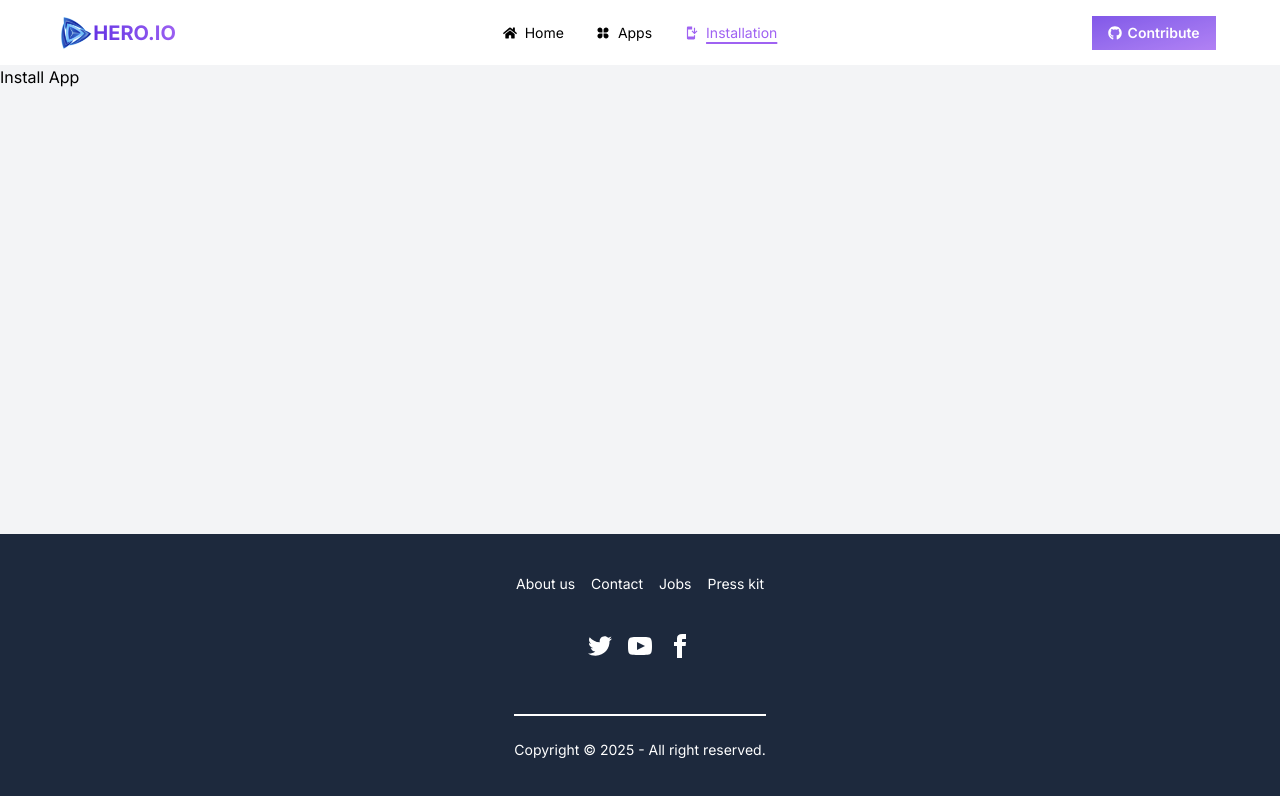
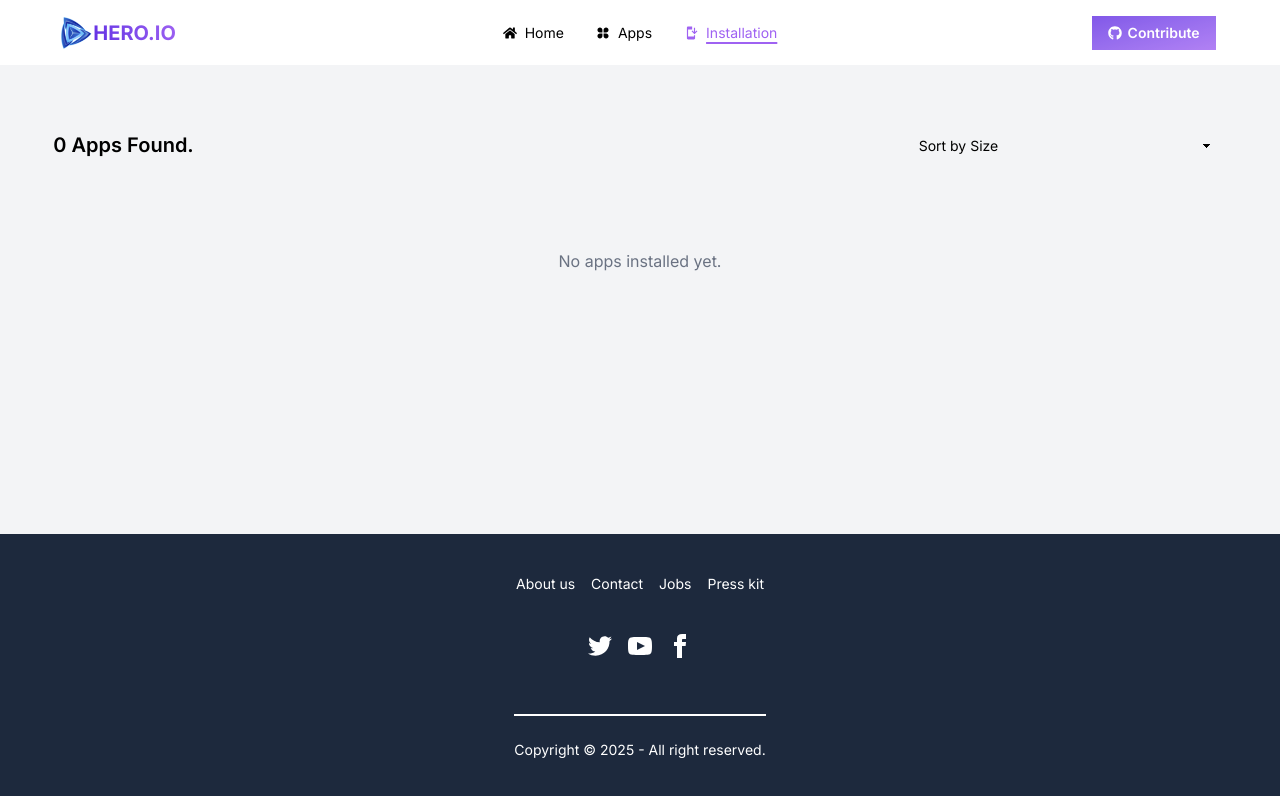
Before and after one commit to AshiqurRahmanAshik/Hero-App, a React (Vite) app: page /install-apps in a window 1280 px wide. Shown: the top 796 px of the page. Built offline with nearby package versions, Linux system fonts and the light colour scheme.

Commit message:
Installation Page is Added

```diff
--- a/src/Components/LoadingSpinner.jsx
+++ b/src/Components/LoadingSpinner.jsx
@@ -3,7 +3,7 @@ import logo from "/logo.png";
 
 const LoadingSpinner = () => {
   return (
-    <div className="flex items-center justify-center h-screen bg-white text-[#00D390] text-6xl font-bold animate-spin">
+    <div className="flex items-center justify-center h-screen  text-[#00D390] text-6xl font-bold animate-spin">
       <span>L</span>
       <img src={logo} alt="O" className="w-10 h-10 mx-1 animate-spin" />
       <span>ADING</span>
--- a/src/Pages/AppDetails.jsx
+++ b/src/Pages/AppDetails.jsx
@@ -1,4 +1,4 @@
-import React, { useState } from "react";
+import React, { useEffect, useState } from "react";
 import { useParams } from "react-router";
 import useApps from "./../Hooks/useApps";
 import { FaDownload, FaRegStar } from "react-icons/fa";
@@ -17,10 +17,19 @@ import LoadingSpinner from "../Components/LoadingSpinner";
 const AppDetails = () => {
   const { id } = useParams();
   const [install, setInstall] = useState("Install Now");
+  const [isDisabled, setIsDisabled] = useState(false);
   const { apps, loading } = useApps();
 
   const findApp = apps?.find((app) => app.id === Number(id));
-  console.log(findApp);
+
+  useEffect(() => {
+    const existingList = JSON.parse(localStorage.getItem("wishlist")) || [];
+    const isAlreadyInstalled = existingList.some((p) => p.id === Number(id));
+    if (isAlreadyInstalled) {
+      setInstall("Installed");
+      setIsDisabled(true);
+    }
+  }, [id]);
 
   if (loading) return <LoadingSpinner />;
   if (!findApp) return <AppNotFound />;
@@ -35,21 +44,26 @@ const AppDetails = () => {
     description,
     ratings,
   } = findApp;
+
   const handleInstallBtn = () => {
+    const existingList = JSON.parse(localStorage.getItem("wishlist")) || [];
+    const isDuplicate = existingList.some((p) => p.id === findApp.id);
+
+    if (isDuplicate) {
+      toast(`${title} is already installed.`);
+      setInstall("Installed");
+      setIsDisabled(true);
+      return;
+    }
+
+    const updatedList = [...existingList, findApp];
+    localStorage.setItem("wishlist", JSON.stringify(updatedList));
+
+    toast(`${title} installed successfully.`);
     setInstall("Installed");
-    const existingList = JSON.parse(localStorage.getItem("wishlist"));
-    let updatedList = [];
-    if (existingList) {
-      const isDuplicate = existingList.some((p) => p.id === findApp.id);
-      isDuplicate
-        ? toast(`${title} is already added`)
-        : toast(`${title} is installed successfully.`);
-      updatedList = [...existingList, findApp];
-    } else {
-      updatedList.push(findApp);
-    }
-    localStorage.setItem("wishlist", JSON.stringify(updatedList));
+    setIsDisabled(true);
   };
+
   return (
     <div className="w-11/12 mx-auto py-10">
       <div className="flex flex-col md:flex-row items-center gap-10 shadow-sm rounded-2xl p-6">
@@ -89,12 +103,18 @@ const AppDetails = () => {
 
           <button
             onClick={handleInstallBtn}
-            className="mt-6 bg-[#00D390] hover:bg-[#05b57a] text-white font-semibold px-6 py-2 rounded-lg"
+            disabled={isDisabled}
+            className={`mt-6 font-semibold px-6 py-2 rounded-lg ${
+              isDisabled
+                ? "bg-gray-400 cursor-not-allowed"
+                : "bg-[#00D390] hover:bg-[#05b57a] text-white"
+            }`}
           >
             {install}
           </button>
         </div>
       </div>
+
       <div className="py-10">
         <h3 className="font-bold text-xl py-2">Ratings</h3>
         <div className="shadow-sm rounded-2xl">
@@ -107,12 +127,15 @@ const AppDetails = () => {
           </ResponsiveContainer>
         </div>
       </div>
+
       <div className="py-10">
         <h2 className="font-bold text-xl">Description</h2>
         <p>{description}</p>
       </div>
+
       <ToastContainer />
     </div>
   );
 };
+
 export default AppDetails;
--- a/src/Pages/InstallApp.jsx
+++ b/src/Pages/InstallApp.jsx
@@ -1,11 +1,96 @@
-import React from 'react';
+import React, { useEffect, useState } from "react";
+import useApps from "../Hooks/useApps";
+import LoadingSpinner from "../Components/LoadingSpinner";
 
 const InstallApp = () => {
-    return (
-        <div>
-            Install App
-        </div>
-    );
+  const { loading } = useApps();
+  const [wishlist, setWishList] = useState([]);
+  const [sortOption, setSortOption] = useState("none");
+  useEffect(() => {
+    const savedList = JSON.parse(localStorage.getItem("wishlist")) || [];
+    setWishList(savedList);
+  }, []);
+
+  const handleRemove = (id) => {
+    const updatedList = wishlist.filter((item) => item.id !== id);
+    setWishList(updatedList);
+    localStorage.setItem("wishlist", JSON.stringify(updatedList));
+  };
+
+  const handleSort = (value) => {
+    setSortOption(value);
+    let sortedList = [...wishlist];
+
+    if (value === "price-asc") {
+      sortedList.sort((a, b) => a.size - b.size);
+    } else if (value === "price-desc") {
+      sortedList.sort((a, b) => b.size - a.size);
+    }
+
+    setWishList(sortedList);
+  };
+  if (loading) return <LoadingSpinner />;
+
+  return (
+    <div className="space-y-6 w-11/12 mx-auto py-10">
+      <div className="flex justify-between py-5 items-center">
+        <h1 className="text-xl font-semibold">
+          <span className="">{wishlist.length} Apps Found.</span>
+        </h1>
+
+        <label className="form-control w-full max-w-xs">
+          <select
+            className="select select-bordered"
+            value={sortOption}
+            onChange={(e) => handleSort(e.target.value)}
+          >
+            <option value="none">Sort by Size</option>
+            <option value="price-asc">Low → High</option>
+            <option value="price-desc">High → Low</option>
+          </select>
+        </label>
+      </div>
+
+      <div className="space-y-3">
+        {wishlist.length > 0 ? (
+          wishlist.map((p) => (
+            <div
+              key={p.id}
+              className="card card-side bg-base-100 shadow flex justify-between items-center"
+            >
+              <div className="flex items-center p-2">
+                <figure>
+                  <img
+                    className="w-40 h-28 object-cover"
+                    src={p.image}
+                    alt={p.title}
+                  />
+                </figure>
+                <div className="card-body">
+                  <h3 className="card-title">{p.title}</h3>
+                  <p className="text-base-content/70">{p.companyName}</p>
+                  <p>{p.size} MB</p>
+                </div>
+              </div>
+
+              <div className="pr-4 flex items-center gap-3">
+                <button
+                  onClick={() => handleRemove(p.id)}
+                  className="btn btn-outline btn-sm text-white bg-[#00D390]"
+                >
+                  Uninstall
+                </button>
+              </div>
+            </div>
+          ))
+        ) : (
+          <p className="text-center text-gray-500 py-10">
+            No apps installed yet.
+          </p>
+        )}
+      </div>
+    </div>
+  );
 };
 
 export default InstallApp;
```
